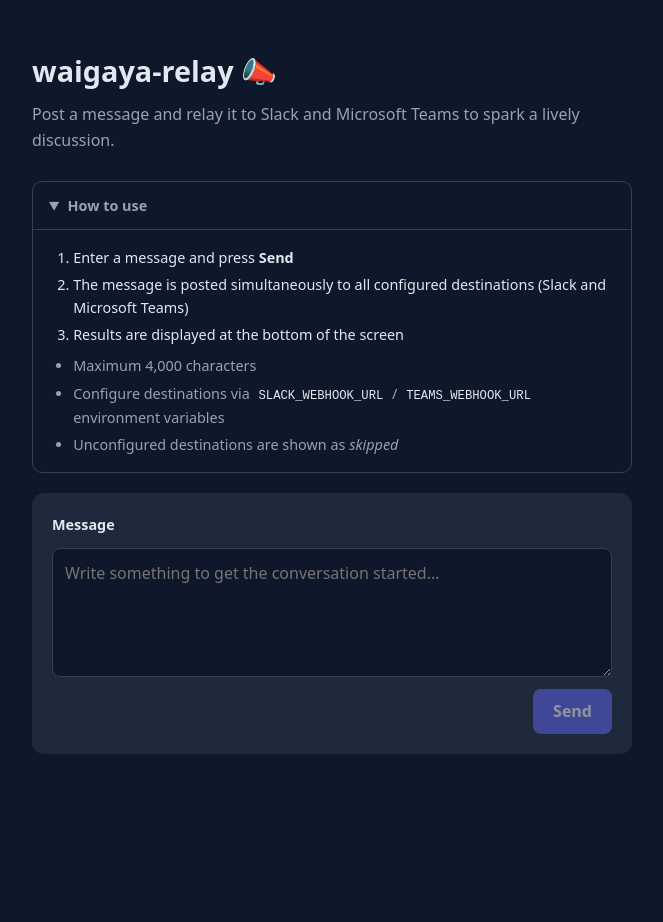
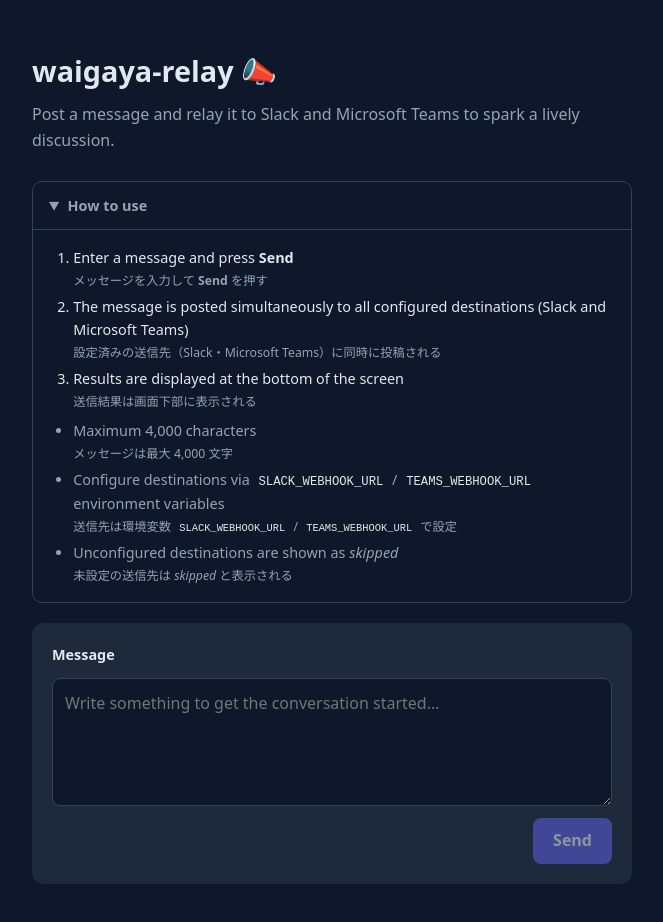
Before and after one commit to mongolyy/waigaya-relay, a Next.js app: page / in a window 1280 px wide. Both pictures are taken after a click on the heading "How to use". Shown: the top 922 px of the page, without its empty margins (308-971 px from the left). Before the commit the page ends 826 px from the top, so only its background shows below. Built offline with nearby package versions, Linux system fonts and the light colour scheme.

Commit message:
Restore Japanese subtitles in guide widget
English remains the primary text; Japanese is shown as smaller muted
sub-text beneath each item for bilingual readability.

https://claude.ai/code/session_014Unjeq34CT79g2MQhdYgd9

```diff
--- a/app/globals.css
+++ b/app/globals.css
@@ -104,6 +104,13 @@ details[open] .guide__summary::before {
   display: flex;
   flex-direction: column;
   gap: 4px;
+}
+
+.guide__sub {
+  display: block;
+  font-size: 0.85em;
+  color: var(--muted);
+  margin-top: 2px;
 }
 
 .guide__notes code {
--- a/app/page.tsx
+++ b/app/page.tsx
@@ -69,21 +69,40 @@ export default function Home() {
           <ol className="guide__steps">
             <li>
               Enter a message and press <strong>Send</strong>
+              <span className="guide__sub">
+                メッセージを入力して <strong>Send</strong> を押す
+              </span>
             </li>
             <li>
               The message is posted simultaneously to all configured
               destinations (Slack and Microsoft Teams)
+              <span className="guide__sub">
+                設定済みの送信先（Slack・Microsoft Teams）に同時に投稿される
+              </span>
             </li>
-            <li>Results are displayed at the bottom of the screen</li>
+            <li>
+              Results are displayed at the bottom of the screen
+              <span className="guide__sub">送信結果は画面下部に表示される</span>
+            </li>
           </ol>
           <ul className="guide__notes">
-            <li>Maximum 4,000 characters</li>
+            <li>
+              Maximum 4,000 characters
+              <span className="guide__sub">メッセージは最大 4,000 文字</span>
+            </li>
             <li>
               Configure destinations via <code>SLACK_WEBHOOK_URL</code> /{' '}
               <code>TEAMS_WEBHOOK_URL</code> environment variables
+              <span className="guide__sub">
+                送信先は環境変数 <code>SLACK_WEBHOOK_URL</code> /{' '}
+                <code>TEAMS_WEBHOOK_URL</code> で設定
+              </span>
             </li>
             <li>
               Unconfigured destinations are shown as <em>skipped</em>
+              <span className="guide__sub">
+                未設定の送信先は <em>skipped</em> と表示される
+              </span>
             </li>
           </ul>
         </div>
```
